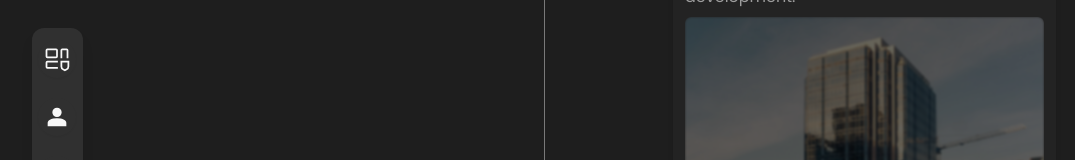
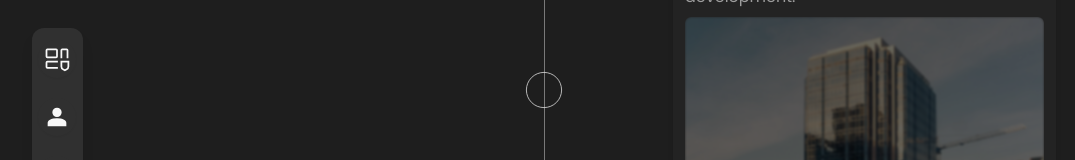
Before and after one commit to nvaba/Portfolio, a Vue app: page / in a window 1280 px wide. Shown: the part 310-470 px from the top of the page, without its empty margins (96-1171 px from the left). Built offline with nearby package versions, Linux system fonts and the light colour scheme; no server answers.

Commit message:
Add custom cursor

```diff
--- a/src/App.vue
+++ b/src/App.vue
@@ -2,6 +2,7 @@
 import Left from "./components/Left.vue";
 import Right from "./components/Right.vue";
 import MobileNav from "./components/MobileNav.vue";
+import Cursor from "./components/Cursor.vue";
 </script>
 
 <template>
@@ -9,6 +10,7 @@ import MobileNav from "./components/MobileNav.vue";
     <Left />
     <Right />
     <MobileNav />
+    <Cursor />
   </div>
 </template>
 
```
